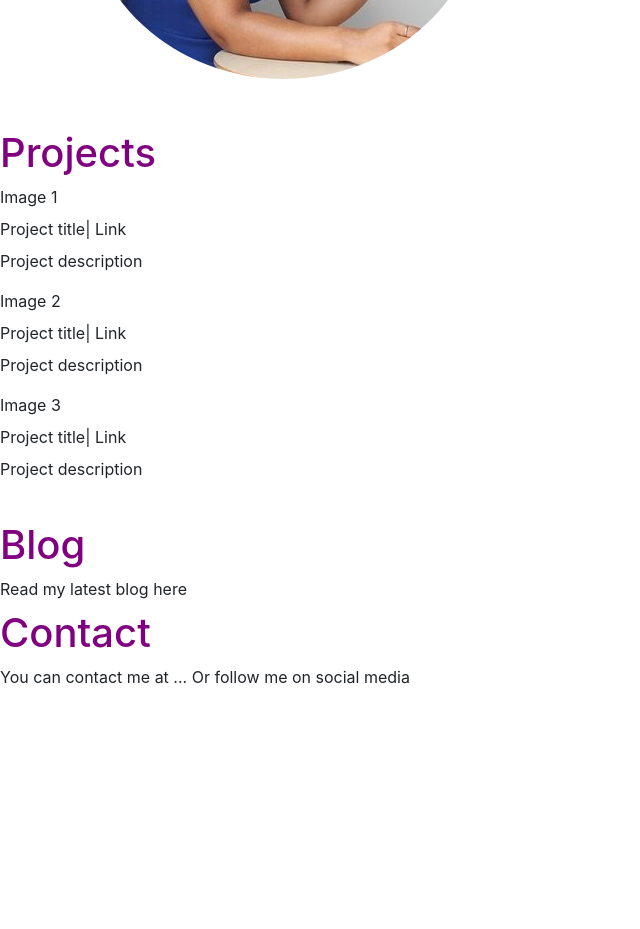
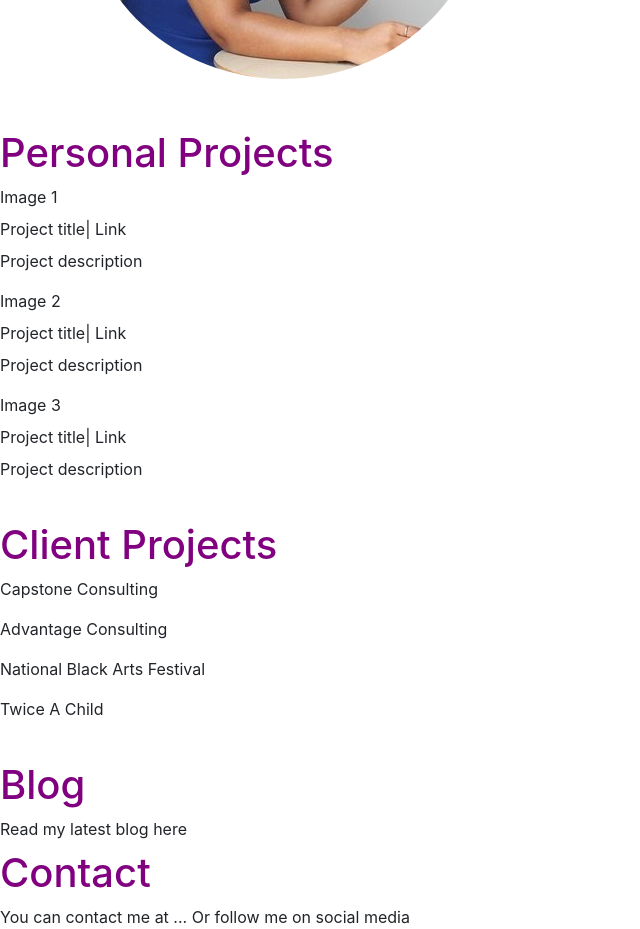
Before and after one commit to SMakaiTakori/portfolio, a React (Create React App) app in the folder portfolio-website/: page / in a window 1280 px wide. Shown: the part 860-1789 px from the top of the page, without its empty margins (0-640 px from the left). Before the commit the page ends 1549 px from the top, so only its background shows below. Built offline with nearby package versions, Linux system fonts and the light colour scheme.

Commit message:
added client projects section

```diff
--- a/portfolio-website/src/components/App.js
+++ b/portfolio-website/src/components/App.js
@@ -15,7 +15,7 @@ import Background from '../images/Woodbackground.jpg'
 
             <About/>
 
-           <h1>Projects</h1>
+           <h1>Personal Projects</h1>
            <table>
                <tr>
 
@@ -35,7 +35,15 @@ import Background from '../images/Woodbackground.jpg'
                 </tr>
             </table>
             <br/>
-           <h1>Blog</h1>
+                <h1> Client Projects </h1>
+
+                <p>Capstone Consulting</p>
+                <p>Advantage Consulting</p>
+                <p>National Black Arts Festival</p>
+                <p>Twice A Child</p>
+
+            <br/>
+                <h1>Blog</h1>
                 <label>Read my latest blog here</label>
             <br/>
            <h1>Contact</h1>
```
